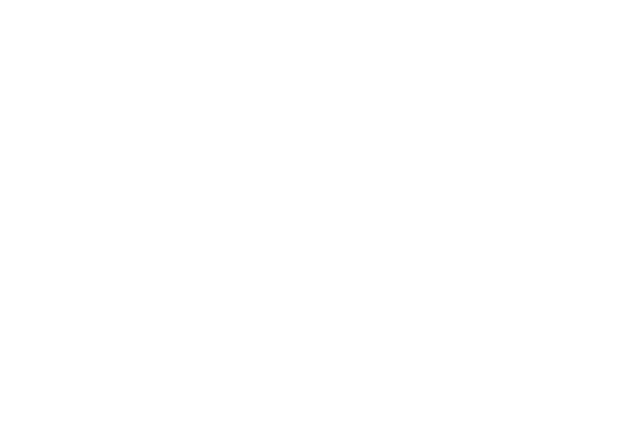
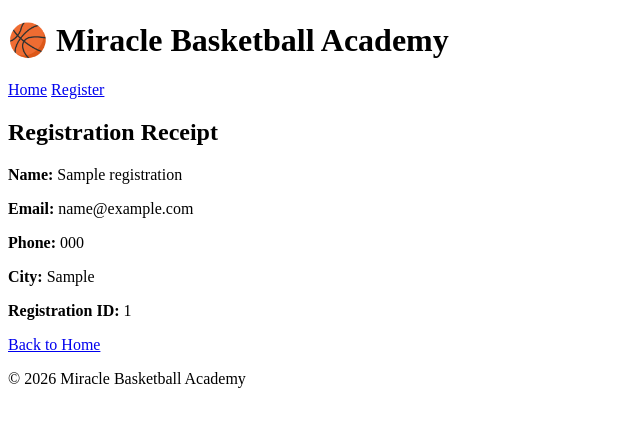
Before and after one commit to mccalsta/mballregistry, a Flask app: page /receipt/1 in a window 1280 px wide. Before the commit the part shown is empty. Shown: the top 427 px of the page, without its empty margins (0-640 px from the left). Run offline with Flask 3, Linux system fonts and the light colour scheme; tables that the repository leaves empty hold one stand-in row (values such as "Sample post").

Commit message:
Add registration receipt template

```diff
--- a/templates/receipt.html
+++ b/templates/receipt.html
@@ -1 +1,15 @@
-<RECEIPT_HTML>
+{% extends "base.html" %}
+
+{% block content %}
+<h2>Registration Receipt</h2>
+
+<div class="card">
+    <p><strong>Name:</strong> {{ registration.name }}</p>
+    <p><strong>Email:</strong> {{ registration.email }}</p>
+    <p><strong>Phone:</strong> {{ registration.phone }}</p>
+    <p><strong>City:</strong> {{ registration.city }}</p>
+    <p><strong>Registration ID:</strong> {{ registration.id }}</p>
+</div>
+
+<a href="{{ url_for('home') }}" class="btn">Back to Home</a>
+{% endblock %}
```
